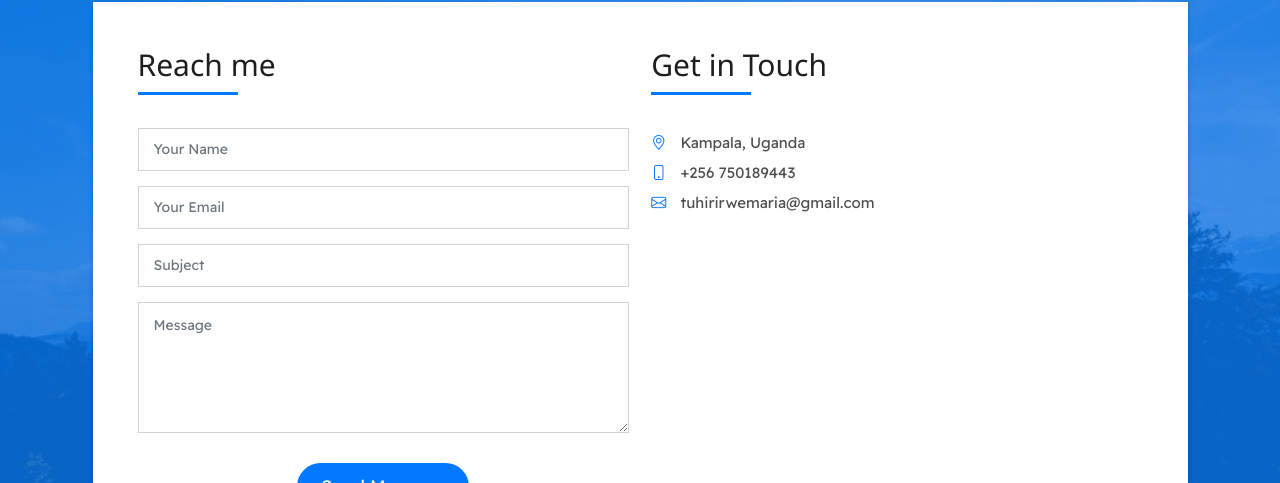
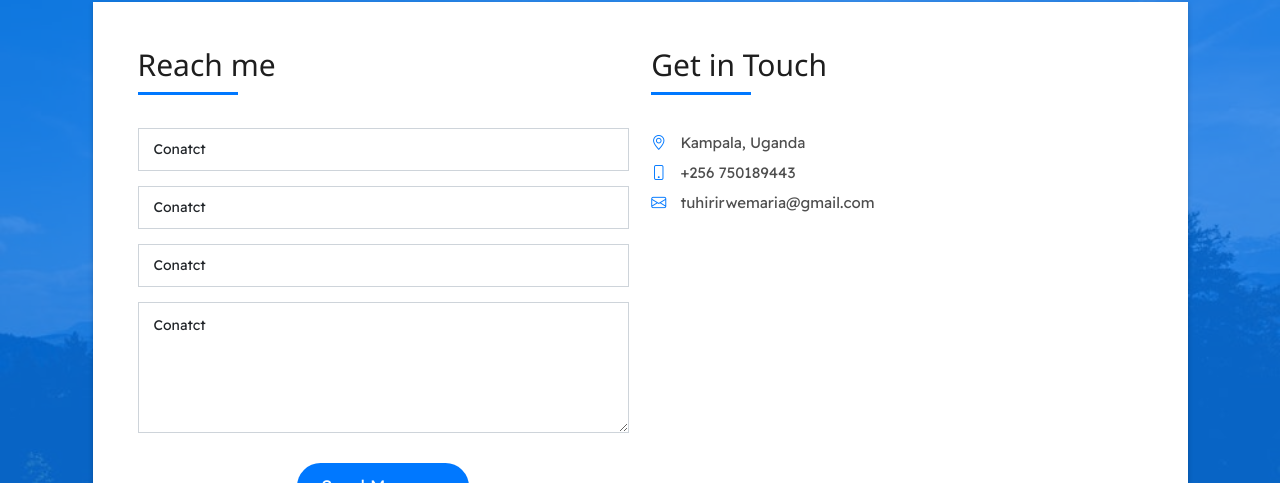
Before and after one commit to Tuhirirwe-Maria/Maria-offical, a Next.js app: page / in a window 1280 px wide. Shown: the part 3233-3716 px from the top of the page. Built offline with nearby package versions, Linux system fonts and the light colour scheme.

Commit message:
FIX:connecting the form to netlify

```diff
--- a/Components/Contact.js
+++ b/Components/Contact.js
@@ -32,6 +32,7 @@ function Contact() {
                       data-netlify = "true"
                       onSubmit="submit"
                       role="form"
+                      action="/success"
                       className="php-email-form"
                     >
                       <div className="row">
@@ -40,6 +41,7 @@ function Contact() {
                             <input
                               type="text"
                               name="name"
+                              value="Conatct"
                               className="form-control"
                               id="name"
                               placeholder="Your Name"
@@ -53,6 +55,7 @@ function Contact() {
                               type="email"
                               className="form-control"
                               name="email"
+                              value="Conatct"
                               id="email"
                               placeholder="Your Email"
                               required
@@ -65,6 +68,7 @@ function Contact() {
                               type="text"
                               className="form-control"
                               name="subject"
+                              value="Conatct"
                               id="subject"
                               placeholder="Subject"
                               required
@@ -76,6 +80,7 @@ function Contact() {
                             <textarea
                               className="form-control"
                               name="message"
+                              value="Conatct"
                               rows={5}
                               placeholder="Message"
                               required
```
